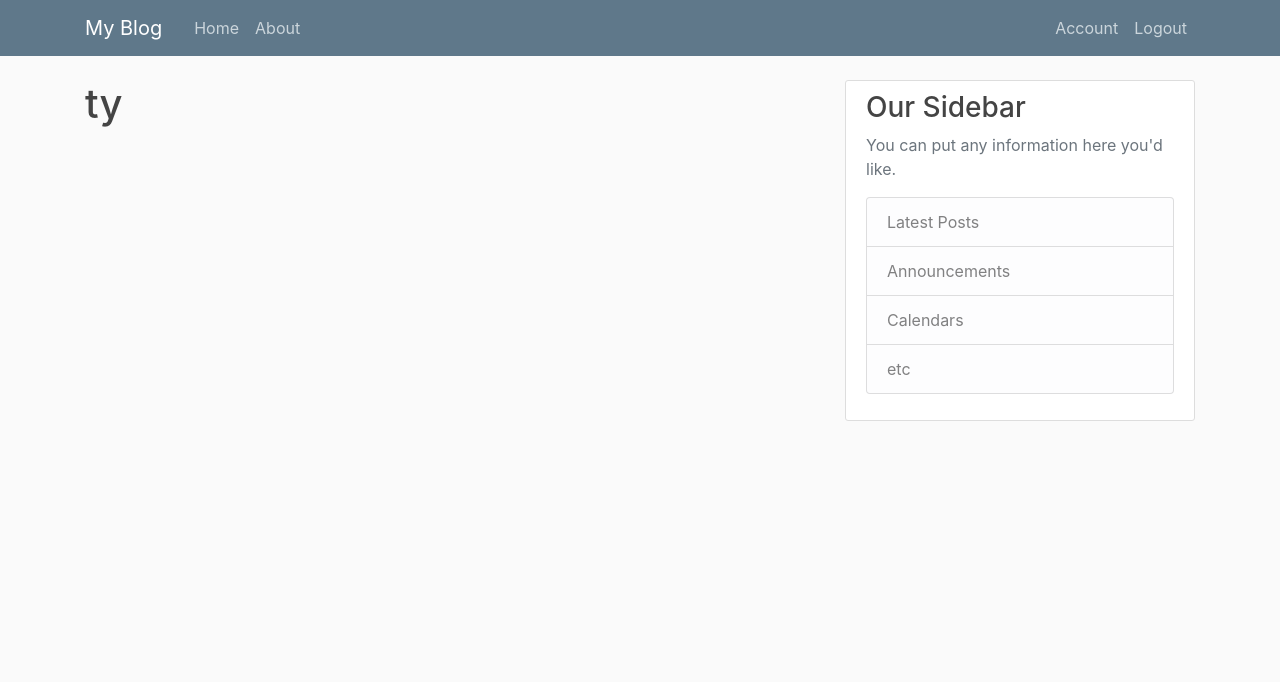
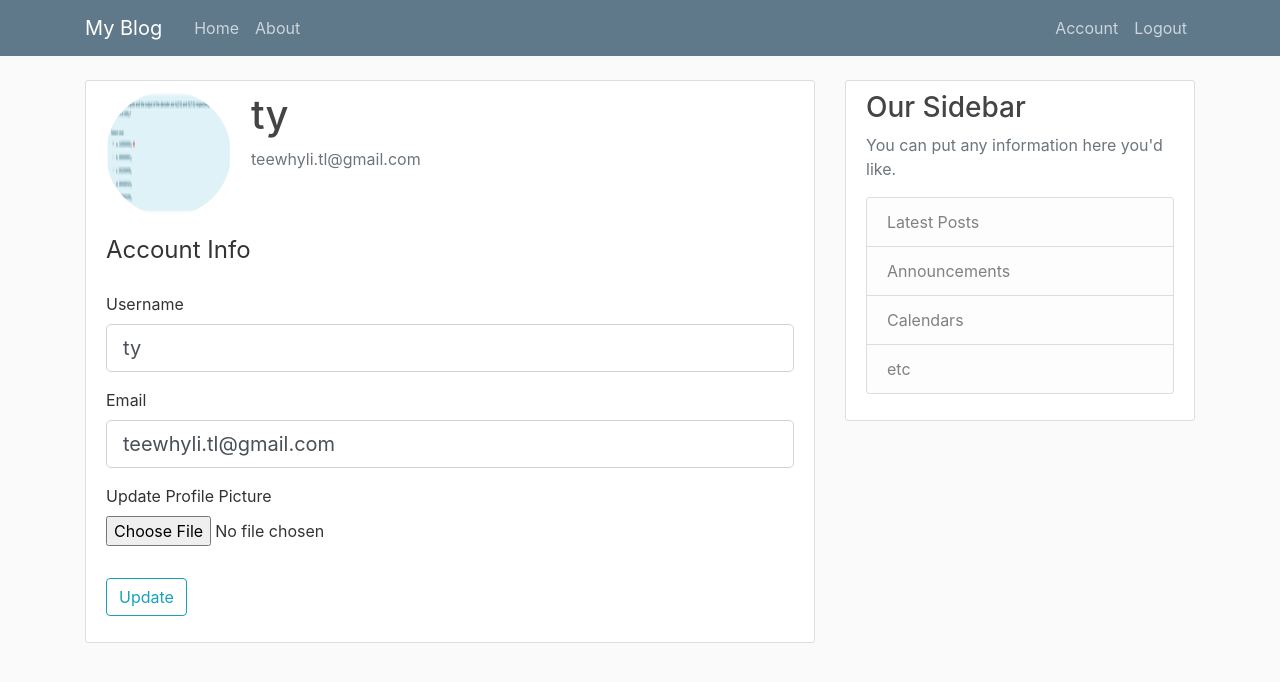
Before and after one commit to teewhyli/myblog, a Flask app: page /account in a window 1280 px wide. Shown: the top 682 px of the page. Run offline with Flask 2, Linux system fonts and the light colour scheme; a user stored in the database is signed in; some libraries are stand-ins or nearby versions.

Commit message:
added profile picture change functionality to account page

```diff
--- a/flaskblog/forms.py
+++ b/flaskblog/forms.py
@@ -1,4 +1,6 @@
 from flask_wtf import FlaskForm
+from flask_wtf.file import FileField, FileAllowed
+from flask_login import current_user
 from wtforms import StringField, PasswordField, SubmitField, BooleanField
 from wtforms.validators import DataRequired, Length, Email, EqualTo, ValidationError
 from flaskblog.models import User
@@ -12,12 +14,12 @@ class RegistrationForm(FlaskForm):
 
     def validate_username(self, username):
         user = User.query.filter_by(username=username.data).first()
-        if True:
+        if user:
             raise ValidationError('That username is take. Please choose a different one')
 
     def validate_email(self, email):
         user = User.query.filter_by(email=email.data).first()
-        if True:
+        if user:
             raise ValidationError('That email is take. Please choose a different one')
 
 
@@ -26,3 +28,22 @@ class LoginForm(FlaskForm):
     password = PasswordField('Password', validators=[DataRequired()])
     remember = BooleanField('Remember me?')
     submit = SubmitField('Login')
+
+
+class UpdateAccountForm(FlaskForm):
+    username = StringField('Username', validators=[DataRequired(), Length(min=2, max=20)])
+    email = StringField('Email', validators=[DataRequired(), Email()])
+    picture = FileField('Update Profile Picture', validators=[FileAllowed(['jpg','png'])])
+    submit = SubmitField('Update')
+
+    def validate_username(self, username):
+        if username.data != current_user.username:
+            user = User.query.filter_by(username=username.data).first()
+            if user:
+                raise ValidationError('That username is take. Please choose a different one')
+
+    def validate_email(self, email):
+        if email.data != current_user.email:
+            user = User.query.filter_by(email=email.data).first()
+            if user:
+                raise ValidationError('That email is take. Please choose a different one')
--- a/flaskblog/routes.py
+++ b/flaskblog/routes.py
@@ -1,7 +1,10 @@
+import secrets
+import os
+from PIL import Image
 from flask import Flask, render_template, url_for, flash, redirect, request
 from flaskblog import app, db, bcrypt
 from flaskblog.models import User, Post
-from flaskblog.forms import RegistrationForm, LoginForm
+from flaskblog.forms import RegistrationForm, LoginForm, UpdateAccountForm
 from flask_login import login_user, current_user, logout_user, login_required
 
 posts = [
@@ -66,7 +69,35 @@ def logout():
     return redirect(url_for('home'))
 
 
-@app.route("/account")
+def save_picture(form_picture):
+    random_hex = secrets.token_hex(8)
+    _, f_ext = os.path.splitext(form_picture.filename)
+    picture_fn = random_hex + f_ext
+    picture_path = os.path.join(app.root_path, 'static/profile_pics', picture_fn)
+
+    output_size = (125, 125)
+    img = Image.open(form_picture)
+    img.thumbnail(output_size)
+    img.save(picture_path)
+
+    return picture_fn
+
+@app.route("/account", methods=["POST", "GET"])
 @login_required
 def account():
-    return render_template('account.html', title='Account')
+    form = UpdateAccountForm()
+    if form.validate_on_submit(): #prebuilt into form
+        if form.picture.data:
+            picture_file = save_picture(form.picture.data)
+            current_user.image_file = picture_file
+        current_user.username = form.username.data
+        current_user.email = form.email.data
+        db.session.commit()
+        flash('Your account has been updated!', 'success')
+        return redirect(url_for('account'))
+    elif request.method == 'GET':
+        form.username.data = current_user.username
+        form.email.data = current_user.email
+    image_file = url_for('static', filename=f'profile_pics/{current_user.image_file}')
+    return render_template('account.html', title='Account',
+                            image_file=image_file, form=form)
--- a/flaskblog/templates/account.html
+++ b/flaskblog/templates/account.html
@@ -1,4 +1,56 @@
 {% extends "layout.html" %}
 {% block content %}
-    <h1>{{current_user.username}}</h1>
+<div class="content-section">
+    <div class="media">
+      <img class="rounded-circle account-img" src="{{image_file}}">
+      <div class="media-body">
+        <h2 class="account-heading">{{current_user.username}}</h2>
+        <p class="text-secondary">{{current_user.email}}</p>
+      </div>
+    </div>
+        <form method="POST" action="" enctype="multipart/form-data">
+            {{ form.hidden_tag() }}
+            <fieldset class="form-group">
+                <legend class="Border-bottom mb-4"> Account Info</legend>
+                <div class="form-group">
+                    {{ form.username.label(class="form-control-label") }}
+                    {% if form.username.errors %}
+                        {{ form.username(class="form-control form-control-lg is-invalid") }}
+                        <div class="invalid-feedback">
+                            {% for error in form.username.errors%}
+                                <span>{{ error }}</span>
+                            {% endfor %}
+                        </div>
+                    {% else %}
+                        {{ form.username(class="form-control form-control-lg") }}
+                    {% endif %}
+                </div>
+                <div class="form-group">
+                    {{ form.email.label(class="form-control-label") }}
+                    {% if form.email.errors %}
+                        {{ form.email(class="form-control form-control-lg is-invalid") }}
+                        <div class="invalid-feedback">
+                            {% for error in form.email.errors%}
+                                <span>{{ error }}</span>
+                            {% endfor %}
+                        </div>
+                    {% else %}
+                        {{ form.email(class="form-control form-control-lg") }}
+                    {% endif %}
+                </div>
+                <div class="form-group">
+                    {{ form.picture.label()}}
+                    {{ form.picture(class="form-control-file") }}
+                    {% if form.picture.errors %}
+                        {% for error in form.picture.errors%}
+                            <span class="text-danger">{{ error }}</span></br>
+                        {% endfor %}
+                    {% endif %}
+                </div>
+            </fieldset>
+            <div class="form-group">
+                {{ form.submit(class="btn btn-outline-info") }}
+            </div>
+        </form>
+  </div>
 {% endblock content %}
```
Also changed, not shown: flaskblog/site.db, flaskblog/static/profile_pics/5ff84f784ba64490.jpg (added), flaskblog/static/profile_pics/default.jpg (added), flaskblog/static/profile_pics/e3d059591a5dc454.png (added), flaskblog/static/profile_pics/fe58a8b1e090945c.png (added).
